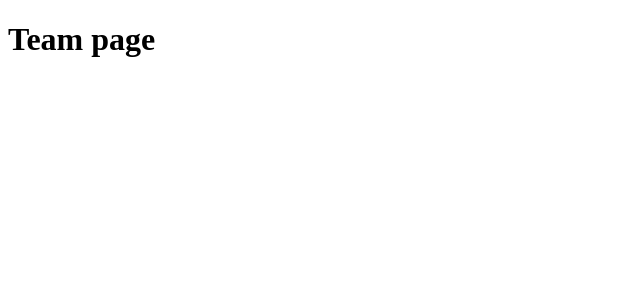
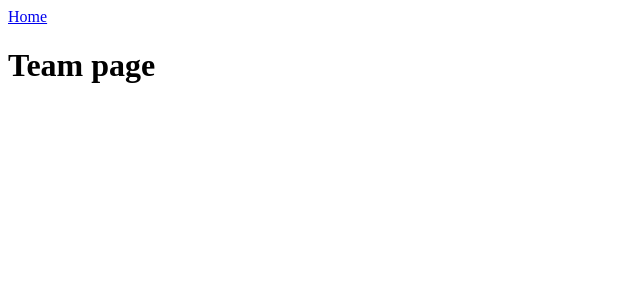
Before and after one commit to anjiv/next-pages-qsc, a Next.js app: page /team in a window 1280 px wide. Shown: the top 300 px of the page, without its empty margins (0-640 px from the left). Built offline with nearby package versions, Linux system fonts and the light colour scheme.

Commit message:
LDT-533-routing: Link code added.

```diff
--- a/src/pages/team/index.tsx
+++ b/src/pages/team/index.tsx
@@ -1,3 +1,10 @@
+import Link from "next/link"
+
 export default function TeamPage() {
-  return <h1>Team page</h1>
+  return (
+    <>
+      <Link href="/">Home</Link>
+      <h1>Team page</h1>
+    </>
+  );
 }
```
